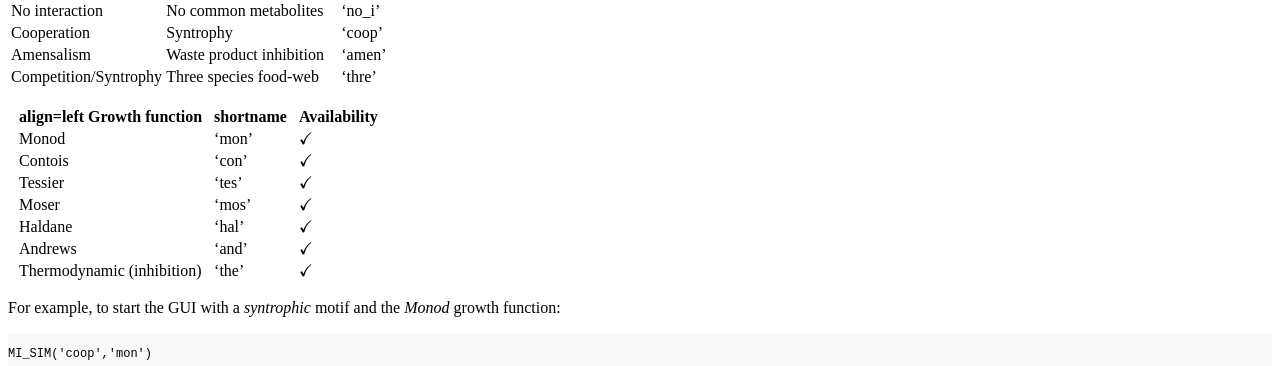
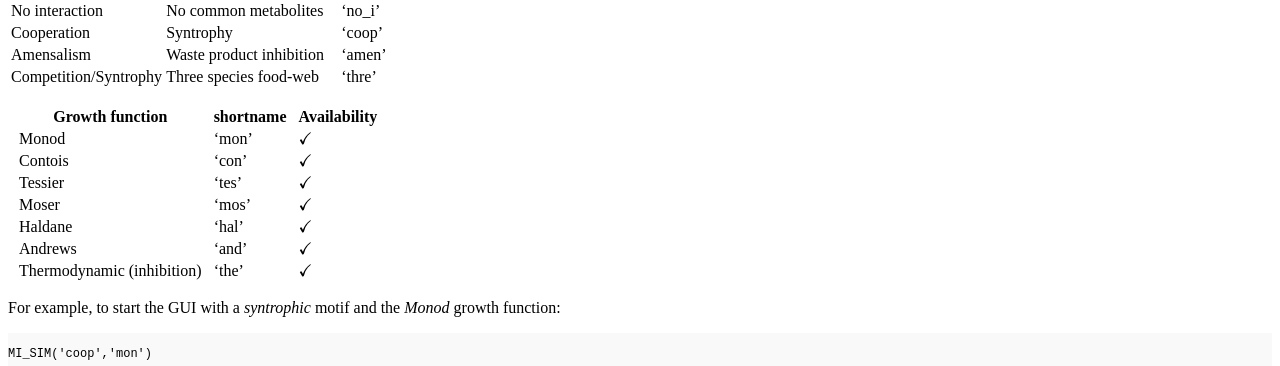
Before and after one commit to MI-SIM/MI-SIM.github.io, a Jekyll site: the page built from _posts/01-01-17-gettingstarted.md, in a window 1280 px wide. Shown: the part 1042-1408 px from the top of the page. Built offline with Jekyll 4.4.1, drawn with Linux system fonts in a browser that asks for light colours; formulas are drawn with MathJax 3; a style sheet for code colours, icons or effects is not loaded.

```diff
--- a/_posts/01-01-17-gettingstarted.md
+++ b/_posts/01-01-17-gettingstarted.md
@@ -66,7 +66,7 @@
 <p></p>
 <p></p>
 
-||align=left Growth function	     || shortname||Availability||
+||Growth function	     || shortname||Availability||
 ||---------------------------||----------||------------||
 ||Monod                      ||'mon'     ||$\checkmark$||
 ||Contois                    ||'con'     ||$\checkmark$||
```
